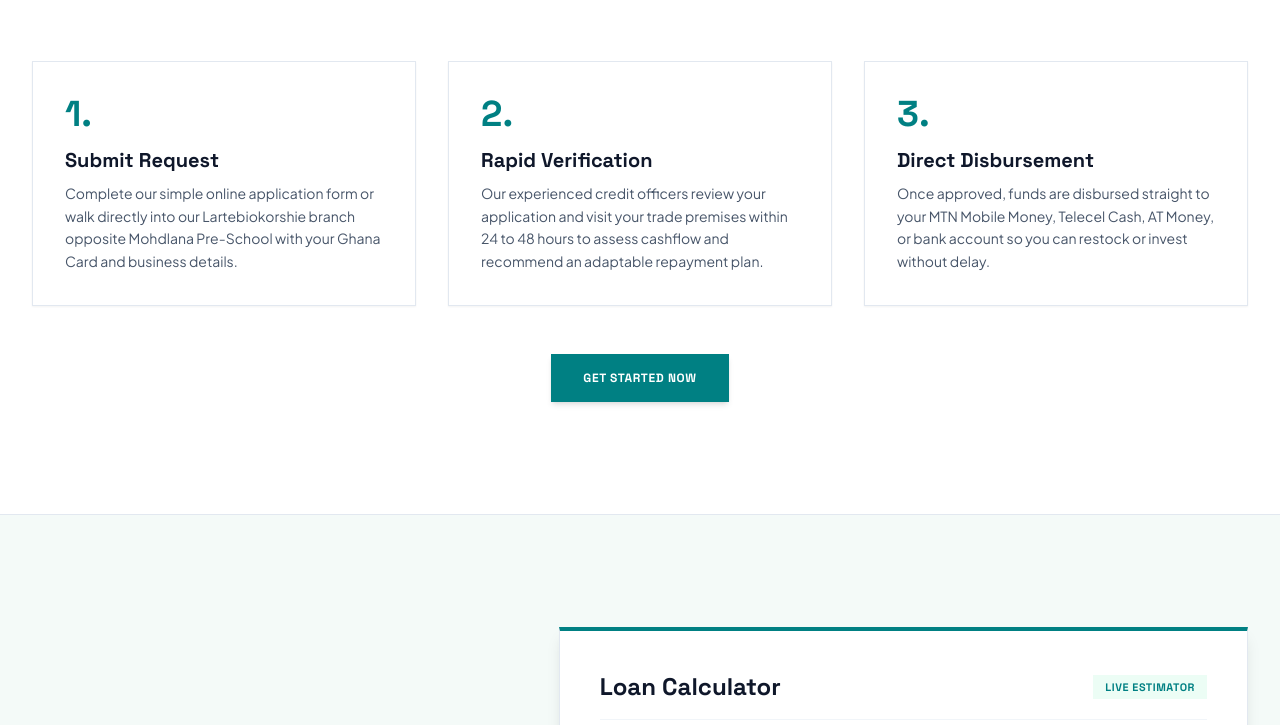
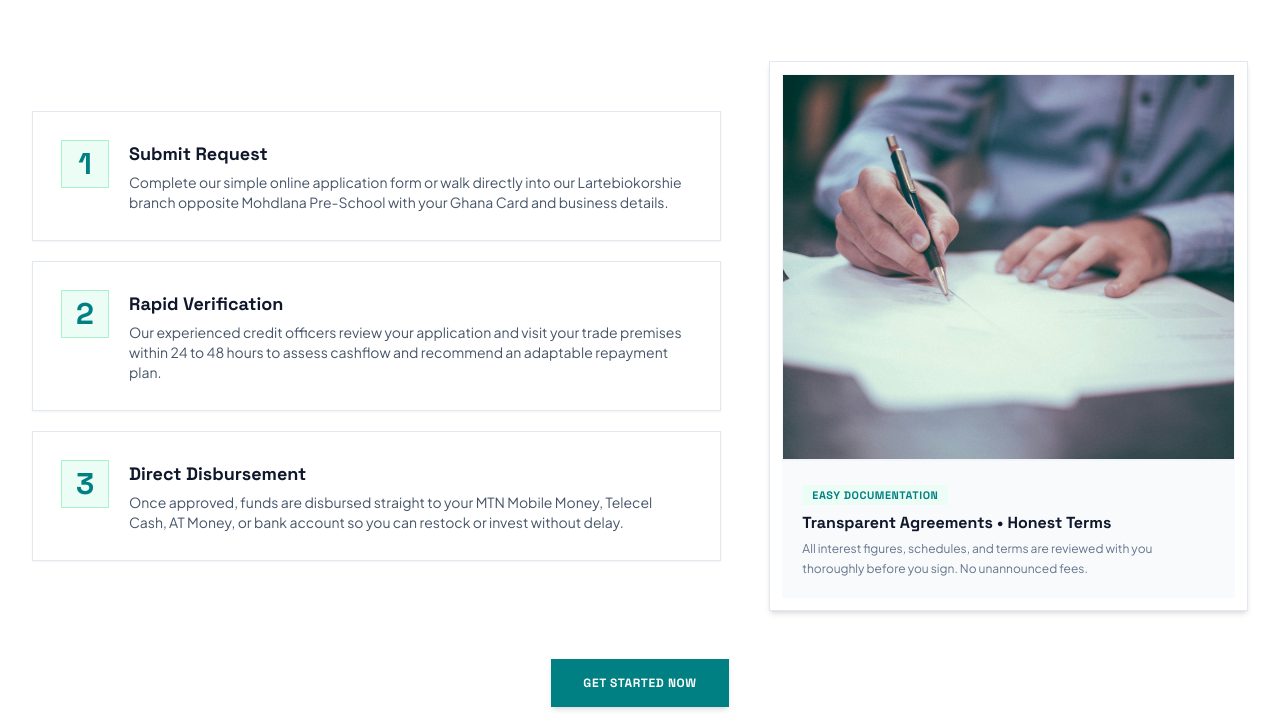
Before and after one commit to Joenyarko/shademicrocredit, a website: page index.html in a window 1280 px wide. Shown: the part 2155-2880 px from the top of the page. Drawn offline with nearby package versions, Linux system fonts and the light colour scheme.

Commit message:
feat: add loan agreement signing and Ghana Cedis calculator visuals to homepage

```diff
--- a/index.html
+++ b/index.html
@@ -484,32 +484,62 @@
         </p>
       </div>
 
-      <div class="grid grid-cols-1 md:grid-cols-3 gap-8 mb-12">
+      <!-- HOW IT WORKS GRID WITH SIGNING PHOTO -->
+      <div class="grid grid-cols-1 lg:grid-cols-12 gap-8 lg:gap-12 items-center mb-12">
+        <!-- LEFT: 3 NUMBERED STEPS -->
+        <div class="lg:col-span-7 space-y-5">
           <!-- PILLAR 1 -->
-        <div class="bg-white border border-slate-200 p-8 shadow-sm hover:border-shade-teal hover:shadow-sharp-teal transition-all">
-          <div class="font-heading font-bold text-4xl text-shade-teal mb-3">1.</div>
-          <h3 class="font-heading font-bold text-xl text-slate-900 mb-2">Submit Request</h3>
-          <p class="text-slate-600 text-sm leading-relaxed">
+          <div class="bg-white border border-slate-200 p-6 sm:p-7 shadow-sm hover:border-shade-teal transition-all flex items-start gap-5">
+            <div class="font-heading font-bold text-3xl text-shade-teal flex-shrink-0 w-12 h-12 bg-emerald-50 border border-emerald-200 flex items-center justify-center">1</div>
+            <div>
+              <h3 class="font-heading font-bold text-lg text-slate-900 mb-1">Submit Request</h3>
+              <p class="text-slate-600 text-xs sm:text-sm leading-relaxed">
                 Complete our simple online application form or walk directly into our Lartebiokorshie branch opposite Mohdlana Pre-School with your Ghana Card and business details.
               </p>
             </div>
+          </div>
 
           <!-- PILLAR 2 -->
-        <div class="bg-white border border-slate-200 p-8 shadow-sm hover:border-shade-teal hover:shadow-sharp-teal transition-all">
-          <div class="font-heading font-bold text-4xl text-shade-teal mb-3">2.</div>
-          <h3 class="font-heading font-bold text-xl text-slate-900 mb-2">Rapid Verification</h3>
-          <p class="text-slate-600 text-sm leading-relaxed">
+          <div class="bg-white border border-slate-200 p-6 sm:p-7 shadow-sm hover:border-shade-teal transition-all flex items-start gap-5">
+            <div class="font-heading font-bold text-3xl text-shade-teal flex-shrink-0 w-12 h-12 bg-emerald-50 border border-emerald-200 flex items-center justify-center">2</div>
+            <div>
+              <h3 class="font-heading font-bold text-lg text-slate-900 mb-1">Rapid Verification</h3>
+              <p class="text-slate-600 text-xs sm:text-sm leading-relaxed">
                 Our experienced credit officers review your application and visit your trade premises within 24 to 48 hours to assess cashflow and recommend an adaptable repayment plan.
               </p>
             </div>
+          </div>
 
           <!-- PILLAR 3 -->
-        <div class="bg-white border border-slate-200 p-8 shadow-sm hover:border-shade-teal hover:shadow-sharp-teal transition-all">
-          <div class="font-heading font-bold text-4xl text-shade-teal mb-3">3.</div>
-          <h3 class="font-heading font-bold text-xl text-slate-900 mb-2">Direct Disbursement</h3>
-          <p class="text-slate-600 text-sm leading-relaxed">
+          <div class="bg-white border border-slate-200 p-6 sm:p-7 shadow-sm hover:border-shade-teal transition-all flex items-start gap-5">
+            <div class="font-heading font-bold text-3xl text-shade-teal flex-shrink-0 w-12 h-12 bg-emerald-50 border border-emerald-200 flex items-center justify-center">3</div>
+            <div>
+              <h3 class="font-heading font-bold text-lg text-slate-900 mb-1">Direct Disbursement</h3>
+              <p class="text-slate-600 text-xs sm:text-sm leading-relaxed">
                 Once approved, funds are disbursed straight to your MTN Mobile Money, Telecel Cash, AT Money, or bank account so you can restock or invest without delay.
               </p>
+            </div>
+          </div>
+        </div>
+
+        <!-- RIGHT: LOAN AGREEMENT SIGNING PHOTO CARD -->
+        <div class="lg:col-span-5">
+          <div class="bg-white border border-slate-200 p-3 shadow-md relative">
+            <div class="overflow-hidden border border-slate-100">
+              <img src="assets/loan-agreement-signing.jpg" alt="Borrower signing micro-credit agreement with pen" class="w-full h-80 sm:h-96 object-cover">
+            </div>
+            <div class="p-5 bg-slate-50 border-t border-slate-100">
+              <span class="inline-block px-2.5 py-0.5 bg-emerald-50 text-shade-teal text-[0.68rem] font-heading font-bold uppercase tracking-wider mb-1.5">
+                EASY DOCUMENTATION
+              </span>
+              <h4 class="font-heading font-bold text-base text-slate-900">
+                Transparent Agreements &bull; Honest Terms
+              </h4>
+              <p class="text-xs text-slate-500 mt-1 leading-relaxed">
+                All interest figures, schedules, and terms are reviewed with you thoroughly before you sign. No unannounced fees.
+              </p>
+            </div>
+          </div>
         </div>
       </div>
 
@@ -533,6 +563,20 @@
           <p class="text-slate-600 text-base leading-relaxed mb-6">
             We believe in complete transparency with zero hidden deductions. Use our interactive calculator to explore adaptable repayment terms tailored to your real cashflow.
           </p>
+
+          <!-- GHANA CEDIS CALCULATION VISUAL CARD -->
+          <div class="w-full border border-slate-200 bg-white p-2.5 shadow-sm mb-6">
+            <div class="overflow-hidden border border-slate-100">
+              <img src="assets/ghana-loan-calculation.jpg" alt="Transparent loan calculation in Ghana Cedis with Bank of Ghana banknotes and 1 Cedi coins" class="w-full h-48 sm:h-56 object-cover">
+            </div>
+            <div class="p-3 bg-slate-50 border-t border-slate-100 flex items-center justify-between">
+              <div>
+                <span class="block text-[0.68rem] font-heading font-bold uppercase tracking-wider text-shade-teal">CURRENCY: GHANA CEDIS (GH₵)</span>
+                <span class="text-xs text-slate-500">Live calculations in authentic local currency</span>
+              </div>
+              <span class="text-[0.65rem] font-heading font-bold px-2 py-1 bg-emerald-50 text-shade-teal border border-emerald-200 uppercase">TRANSPARENT</span>
+            </div>
+          </div>
 
           <div class="bg-white border border-slate-200 p-6 shadow-sm mb-6 w-full">
             <h4 class="font-heading font-bold text-slate-900 text-sm mb-2">Our Honest Lending Guarantee</h4>
```
Also changed, not shown: assets/ghana-10-cedis.jpg (added), assets/ghana-cedi-coin.jpg (added), assets/ghana-loan-calculation.jpg (added), assets/loan-agreement-signing.jpg (added), styles.css. Lines whose indentation alone changed are shown as unchanged.
